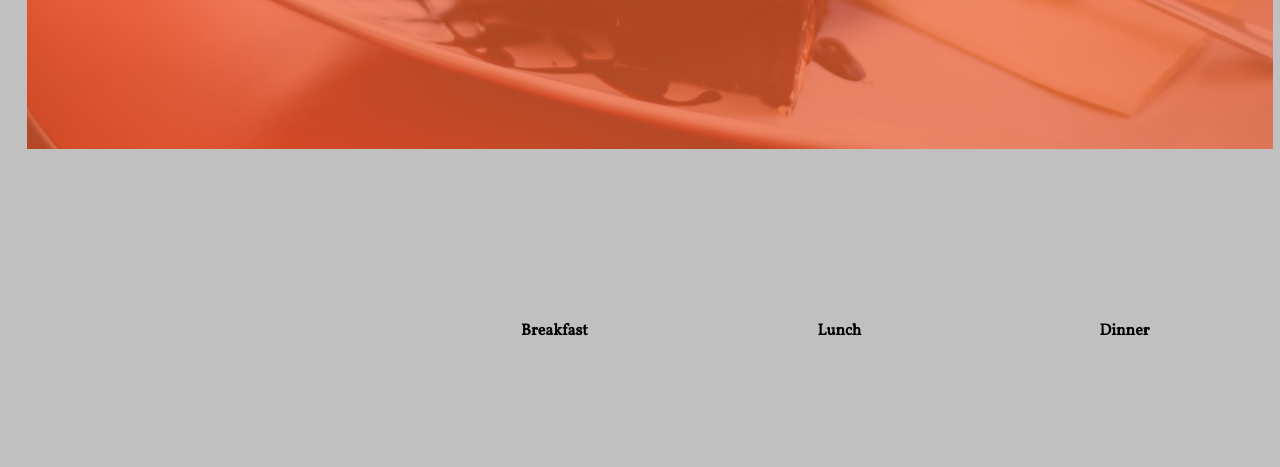
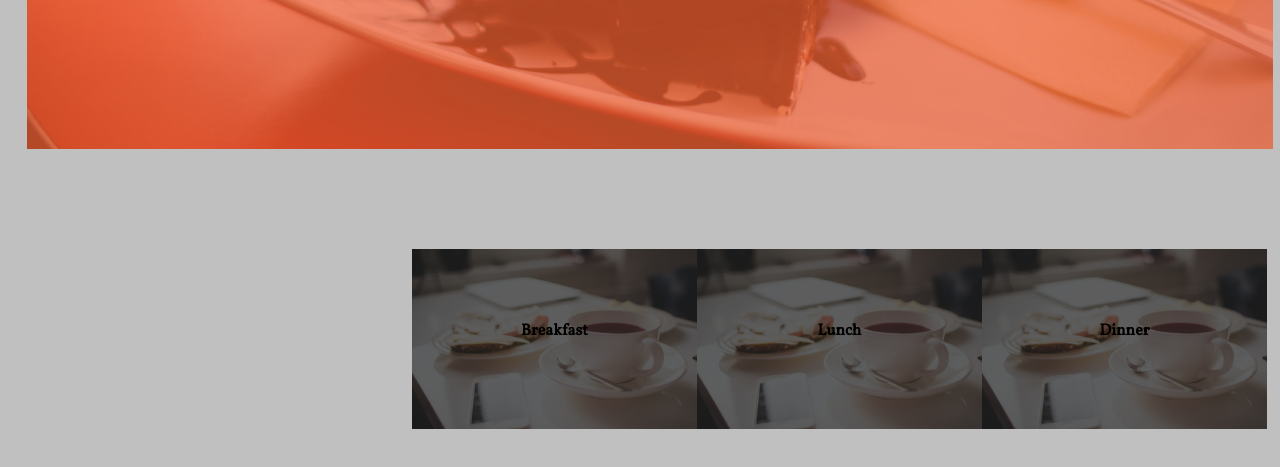
Before and after one commit to samluka/anita-s-kitchen, a plain HTML site: page index.html in a window 1280 px wide. Shown: the part 487-954 px from the top of the page. Drawn offline with Linux system fonts and the light colour scheme.

Commit message:
updated nav bar

```diff
--- a/css/styles.css
+++ b/css/styles.css
@@ -35,6 +35,8 @@ display: flex;
     align-items: center;
     min-height: 180px;
       text-transform: capitalize;
+      background-image: url("../assets/foodtop/breakfast.jpg");
+
       background-repeat: no-repeat;
   }
   #lunch {
@@ -44,6 +46,8 @@ display: flex;
     align-items: center;
     min-height: 180px;
       text-transform: capitalize;
+      background-image: url("../assets/foodtop/breakfast.jpg");
+
       background-repeat: no-repeat;
   }
   #dinner {
@@ -53,5 +57,7 @@ display: flex;
     align-items: center;
     min-height: 180px;
       text-transform: capitalize;
+      background-image: url("../assets/foodtop/breakfast.jpg");
+
       background-repeat: no-repeat;
   }
```
